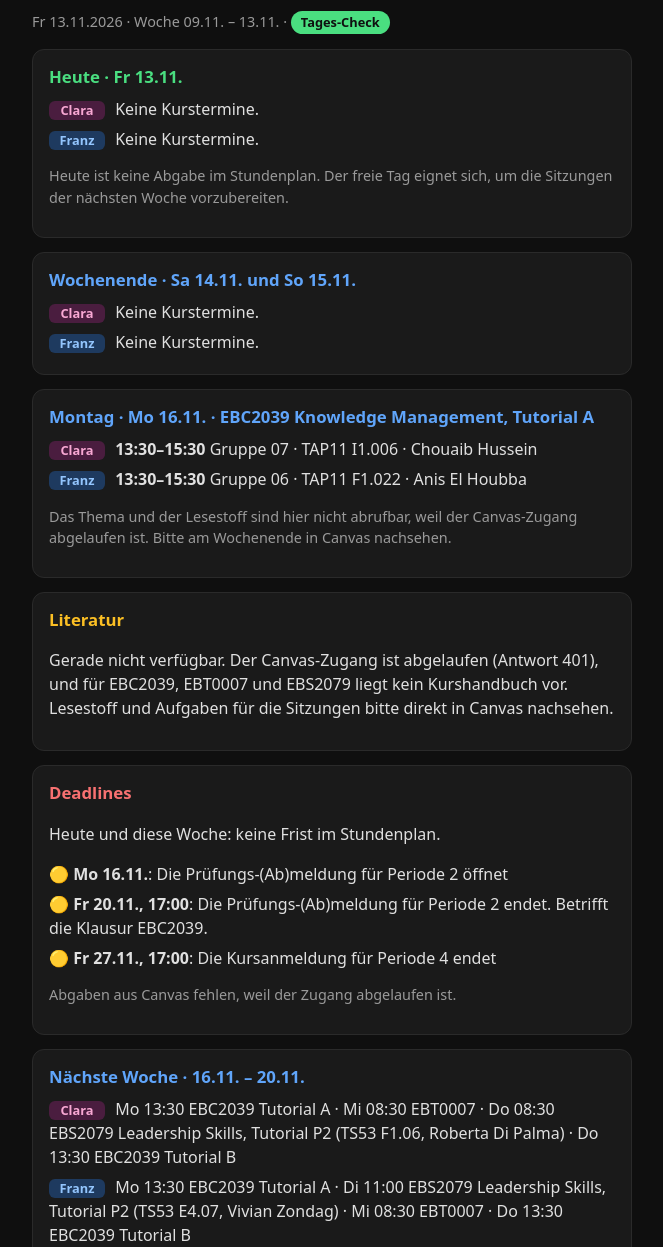
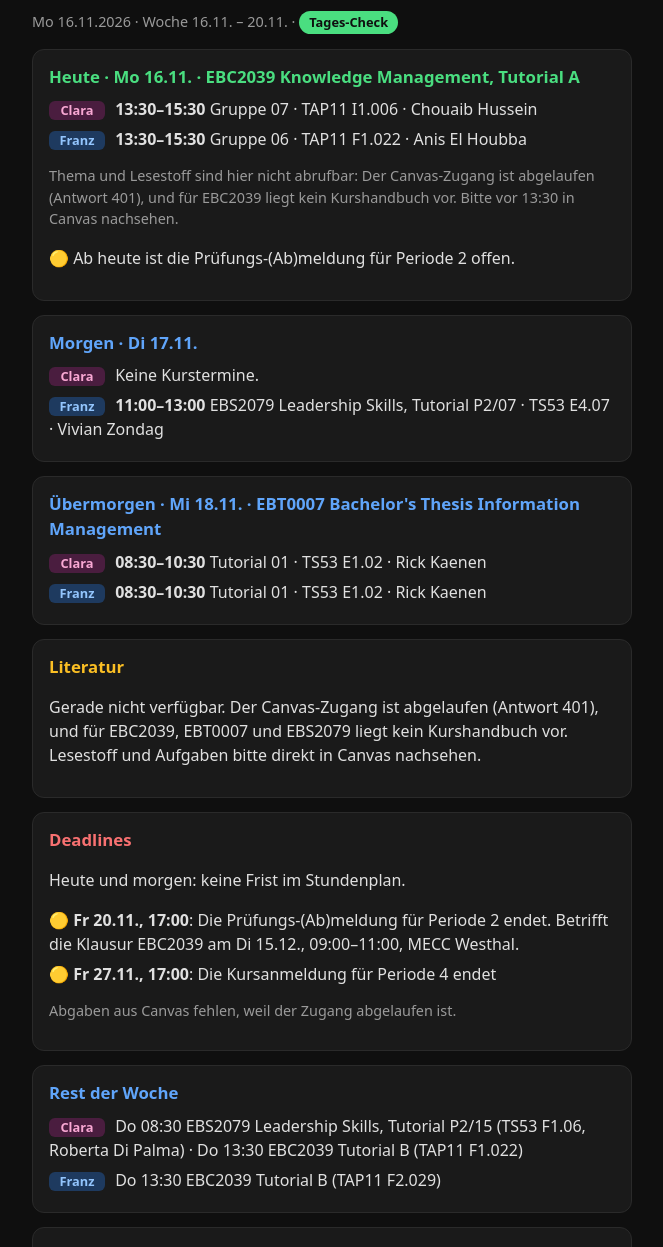
Before and after one commit to 192006-dot/uni-daily-check, a plain HTML site: page index.html in a window 1280 px wide. Shown: the part 53-1300 px from the top of the page, without its empty margins (308-971 px from the left). Drawn offline with Linux system fonts and the light colour scheme.

Commit message:
Update: Montag 2026-11-16 (Clara-Lauf: Clara- und Franz-Feed 16.11. 11:05, Termine unverändert, Canvas 401)
Co-Authored-By: Claude Opus 5.5 <noreply@anthropic.com>

```diff
--- a/index.html
+++ b/index.html
@@ -5,41 +5,40 @@ h1{font-size:1.4rem;margin:0}h2{font-size:1.05rem;margin:0 0 8px}.badge{display:
 .today h2{color:#4ade80}.tom h2{color:#60a5fa}.hint h2{color:#fbbf24}.urg h2{color:#f87171}.ok h2{color:#4ade80}
 .who{display:inline-block;min-width:44px;text-align:center;border-radius:6px;padding:0 6px;font-size:.8rem;font-weight:600;margin-right:6px}
 .who.f{background:#1e3a5f;color:#93c5fd}.who.c{background:#4a1d3f;color:#f9a8d4}.ev{margin:6px 0}.muted{color:#9a9a9a;font-size:.9rem}a{color:#60a5fa}</style></head><body>
-<h1>Uni Daily Check</h1><p class="muted">Fr 13.11.2026 · Woche 09.11. – 13.11. · <span class="badge">Tages-Check</span></p>
+<h1>Uni Daily Check</h1><p class="muted">Mo 16.11.2026 · Woche 16.11. – 20.11. · <span class="badge">Tages-Check</span></p>
 
-<div class="card today"><h2>Heute · Fr 13.11.</h2>
-<div class="ev"><span class="who c">Clara</span> Keine Kurstermine.</div>
-<div class="ev"><span class="who f">Franz</span> Keine Kurstermine.</div>
-<p class="muted">Heute ist keine Abgabe im Stundenplan. Der freie Tag eignet sich, um die Sitzungen der nächsten Woche vorzubereiten.</p></div>
-
-<div class="card tom"><h2>Wochenende · Sa 14.11. und So 15.11.</h2>
-<div class="ev"><span class="who c">Clara</span> Keine Kurstermine.</div>
-<div class="ev"><span class="who f">Franz</span> Keine Kurstermine.</div></div>
-
-<div class="card tom"><h2>Montag · Mo 16.11. · EBC2039 Knowledge Management, Tutorial A</h2>
+<div class="card today"><h2>Heute · Mo 16.11. · EBC2039 Knowledge Management, Tutorial A</h2>
 <div class="ev"><span class="who c">Clara</span> <b>13:30–15:30</b> Gruppe 07 · TAP11 I1.006 · Chouaib Hussein</div>
 <div class="ev"><span class="who f">Franz</span> <b>13:30–15:30</b> Gruppe 06 · TAP11 F1.022 · Anis El Houbba</div>
-<p class="muted">Das Thema und der Lesestoff sind hier nicht abrufbar, weil der Canvas-Zugang abgelaufen ist. Bitte am Wochenende in Canvas nachsehen.</p></div>
+<p class="muted">Thema und Lesestoff sind hier nicht abrufbar: Der Canvas-Zugang ist abgelaufen (Antwort 401), und für EBC2039 liegt kein Kurshandbuch vor. Bitte vor 13:30 in Canvas nachsehen.</p>
+<p>🟡 Ab heute ist die Prüfungs-(Ab)meldung für Periode 2 offen.</p></div>
+
+<div class="card tom"><h2>Morgen · Di 17.11.</h2>
+<div class="ev"><span class="who c">Clara</span> Keine Kurstermine.</div>
+<div class="ev"><span class="who f">Franz</span> <b>11:00–13:00</b> EBS2079 Leadership Skills, Tutorial P2/07 · TS53 E4.07 · Vivian Zondag</div></div>
+
+<div class="card tom"><h2>Übermorgen · Mi 18.11. · EBT0007 Bachelor's Thesis Information Management</h2>
+<div class="ev"><span class="who c">Clara</span> <b>08:30–10:30</b> Tutorial 01 · TS53 E1.02 · Rick Kaenen</div>
+<div class="ev"><span class="who f">Franz</span> <b>08:30–10:30</b> Tutorial 01 · TS53 E1.02 · Rick Kaenen</div></div>
 
 <div class="card hint"><h2>Literatur</h2>
-<p>Gerade nicht verfügbar. Der Canvas-Zugang ist abgelaufen (Antwort 401), und für EBC2039, EBT0007 und EBS2079 liegt kein Kurshandbuch vor. Lesestoff und Aufgaben für die Sitzungen bitte direkt in Canvas nachsehen.</p></div>
+<p>Gerade nicht verfügbar. Der Canvas-Zugang ist abgelaufen (Antwort 401), und für EBC2039, EBT0007 und EBS2079 liegt kein Kurshandbuch vor. Lesestoff und Aufgaben bitte direkt in Canvas nachsehen.</p></div>
 
 <div class="card urg"><h2>Deadlines</h2>
-<p>Heute und diese Woche: keine Frist im Stundenplan.</p>
-<div class="ev">🟡 <b>Mo 16.11.</b>: Die Prüfungs-(Ab)meldung für Periode 2 öffnet</div>
-<div class="ev">🟡 <b>Fr 20.11., 17:00</b>: Die Prüfungs-(Ab)meldung für Periode 2 endet. Betrifft die Klausur EBC2039.</div>
+<p>Heute und morgen: keine Frist im Stundenplan.</p>
+<div class="ev">🟡 <b>Fr 20.11., 17:00</b>: Die Prüfungs-(Ab)meldung für Periode 2 endet. Betrifft die Klausur EBC2039 am Di 15.12., 09:00–11:00, MECC Westhal.</div>
 <div class="ev">🟡 <b>Fr 27.11., 17:00</b>: Die Kursanmeldung für Periode 4 endet</div>
 <p class="muted">Abgaben aus Canvas fehlen, weil der Zugang abgelaufen ist.</p></div>
 
-<div class="card tom"><h2>Nächste Woche · 16.11. – 20.11.</h2>
-<div class="ev"><span class="who c">Clara</span> Mo 13:30 EBC2039 Tutorial A · Mi 08:30 EBT0007 · Do 08:30 EBS2079 Leadership Skills, Tutorial P2 (TS53 F1.06, Roberta Di Palma) · Do 13:30 EBC2039 Tutorial B</div>
-<div class="ev"><span class="who f">Franz</span> Mo 13:30 EBC2039 Tutorial A · Di 11:00 EBS2079 Leadership Skills, Tutorial P2 (TS53 E4.07, Vivian Zondag) · Mi 08:30 EBT0007 · Do 13:30 EBC2039 Tutorial B</div></div>
+<div class="card tom"><h2>Rest der Woche</h2>
+<div class="ev"><span class="who c">Clara</span> Do 08:30 EBS2079 Leadership Skills, Tutorial P2/15 (TS53 F1.06, Roberta Di Palma) · Do 13:30 EBC2039 Tutorial B (TAP11 F1.022)</div>
+<div class="ev"><span class="who f">Franz</span> Do 13:30 EBC2039 Tutorial B (TAP11 F2.029)</div></div>
 
 <div class="card hint"><h2>Ankündigungen</h2><p>Gerade nicht abrufbar, weil der Canvas-Zugang abgelaufen ist.</p></div>
 
 <div class="card hint"><h2>Empfehlungen</h2>
-<p><b>Wochenende:</b> In Canvas nachsehen, was für Tutorial A am Montag um 13:30 vorbereitet werden muss. Außerdem die Leadership-Sitzung vorbereiten. Bei Franz ist sie am Di 17.11., bei Clara am Do 19.11. um 08:30.</p>
-<p>⚠️ <b>Risiko:</b> Wer die Prüfungsanmeldung bis Fr 20.11., 17:00 verpasst, kann sich nicht mehr für die Klausur EBC2039 an- oder abmelden. Sie findet am Di 15.12. um 09:00 im MECC Westhal statt.</p></div>
+<p><b>Heute:</b> Gleich zur Prüfung EBC2039 anmelden. Die Anmeldung ist seit heute offen und schließt Fr 20.11. um 17:00.</p>
+<p><b>Heute Abend:</b> Clara hat Di frei. Den Lesestoff für EBT0007 am Mi 08:30 in Canvas nachsehen.</p></div>
 
-<p class="muted">Aktualisiert: 13.11.2026 13:07 · Quelle: Clara-Feed 13.11. 09:03 und Franz-Feed 13.11. 13:06. Gegenüber dem 11.11. hat sich an den Terminen nichts geändert. Canvas 401.</p>
+<p class="muted">Aktualisiert: 16.11.2026 12:05 · Quelle: Clara- und Franz-Feed 16.11. 11:05. Gegenüber dem 13.11. hat sich an den Terminen nichts geändert. Canvas 401.</p>
 </body></html>
```
